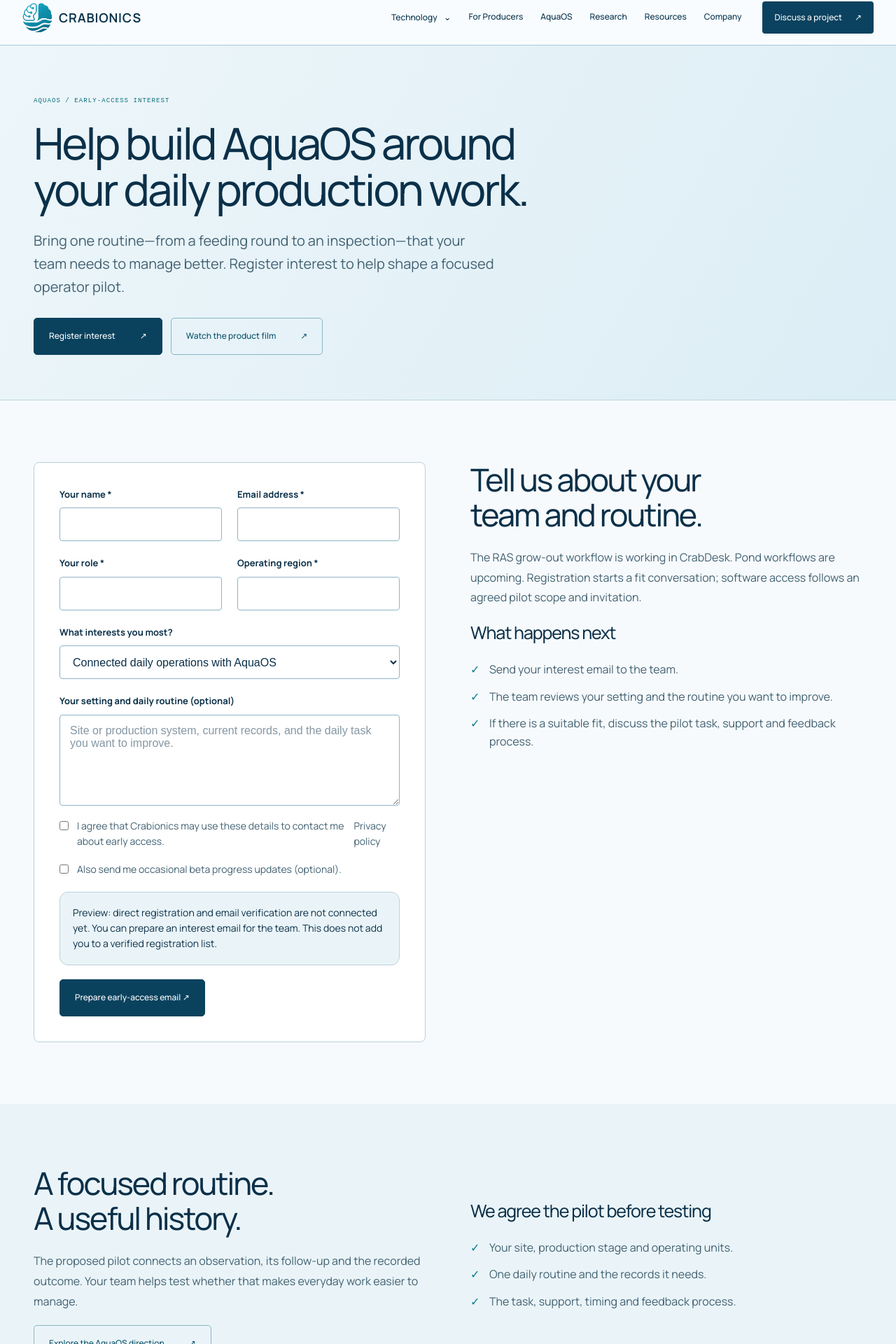
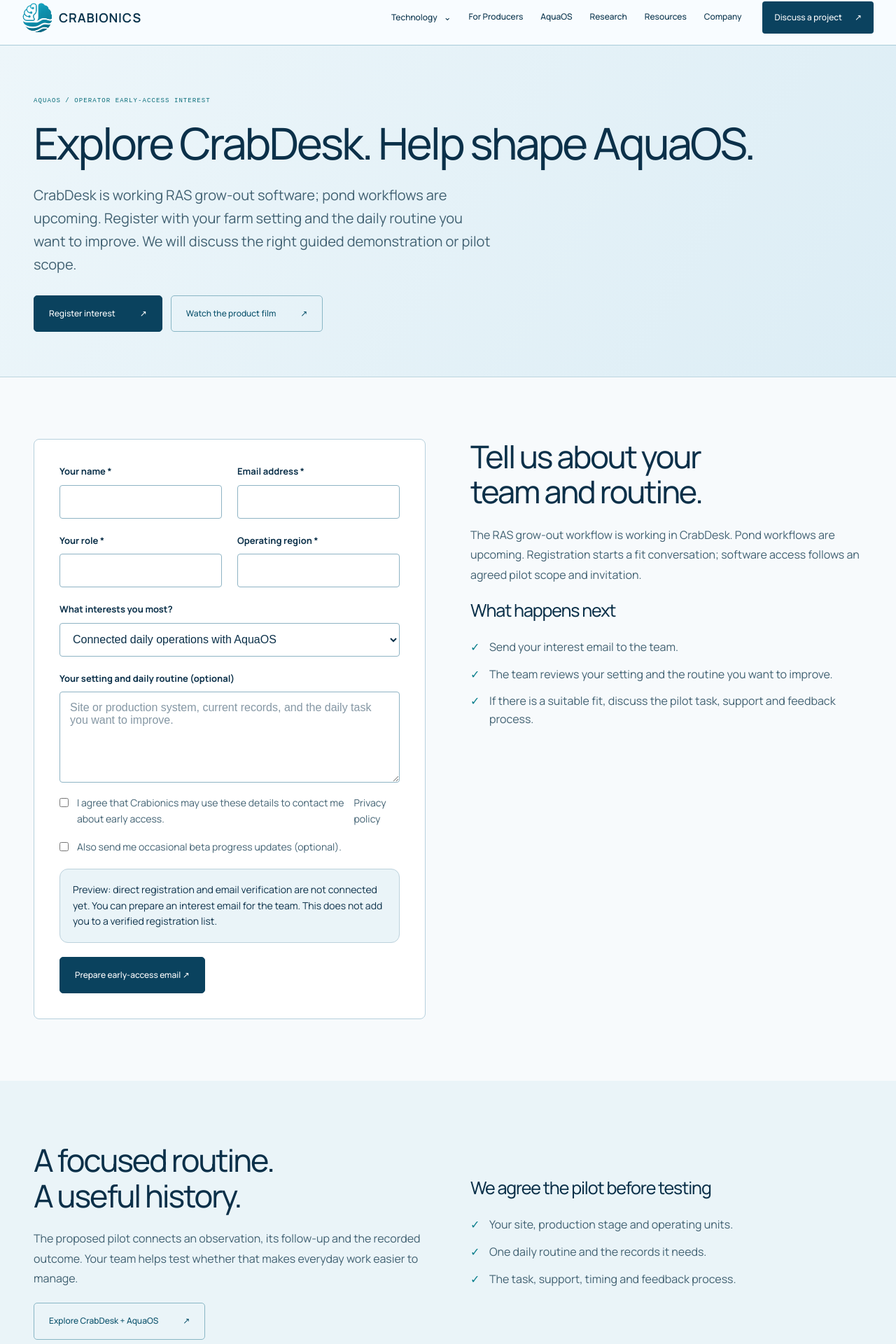
Before and after one commit to Crabionics/crabionics-site, a Next.js app: page /early-access in a window 1280 px wide. Shown: the part 14-1934 px from the top of the page at 70% size. Built offline with nearby package versions, Linux system fonts and the light colour scheme.

Commit message:
Align authentic product imagery and launch copy (app/early-access/page.tsx)

```diff
--- a/app/early-access/page.tsx
+++ b/app/early-access/page.tsx
@@ -10,9 +10,9 @@
 import EarlyAccessForm from "../components/public/EarlyAccessForm";
 import { registrationConfigured } from "../lib/registration-service";
 export const metadata: Metadata = {
-  title: "Join Early Access",
+  title: "CrabDesk + AquaOS Operator Early Access",
   description:
-    "Help shape an AquaOS operator pilot around a real daily production routine, reviewed follow-up and useful operating history.",
+    "Register interest in a guided CrabDesk RAS grow-out demonstration or upcoming AquaOS pond workflows. Confirm your email to start an operator-fit discussion.",
   alternates: { canonical: "/early-access" },
 };
 export default function EarlyAccessPage() {
@@ -22,11 +22,11 @@
   return (
     <Page name="early-access">
       <Intro
-        eyebrow="AquaOS / Early-access interest"
-        title="Help build AquaOS around your daily production work."
+        eyebrow="AquaOS / Operator early-access interest"
+        title="Explore CrabDesk. Help shape AquaOS."
       >
         <p className={s.lead}>
-          Bring one routine—from a feeding round to an inspection—that your team needs to manage better. Register interest to help shape a focused operator pilot.
+          CrabDesk is working RAS grow-out software; pond workflows are upcoming. Register with your farm setting and the daily routine you want to improve. We will discuss the right guided demonstration or pilot scope.
         </p>
         <div className={s.actions}>
           <Button href="#register">Register interest</Button>
@@ -55,7 +55,7 @@
           <div>
             <h2>A focused routine. A useful history.</h2>
             <p>The proposed pilot connects an observation, its follow-up and the recorded outcome. Your team helps test whether that makes everyday work easier to manage.</p>
-            <Button href="/aquaos" secondary>Explore the AquaOS direction</Button>
+            <Button href="/aquaos" secondary>Explore CrabDesk + AquaOS</Button>
           </div>
           <div>
             <h3>We agree the pilot before testing</h3>
```
